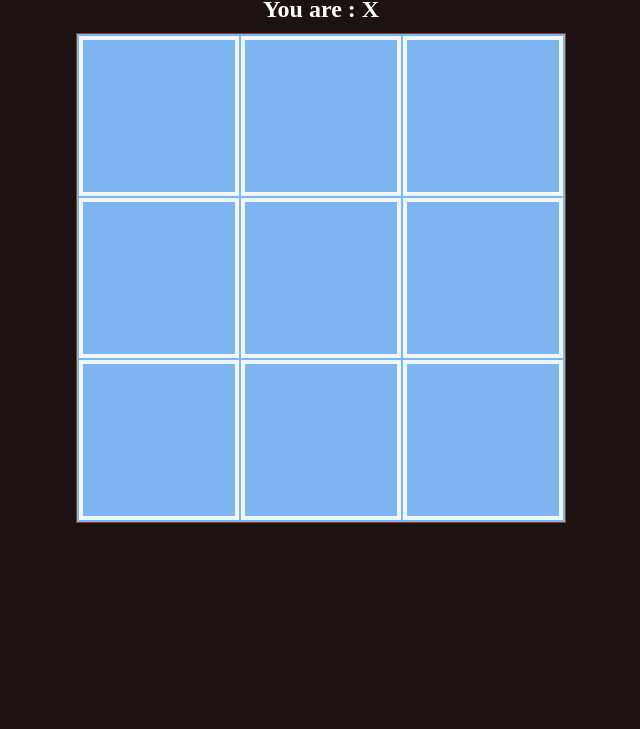
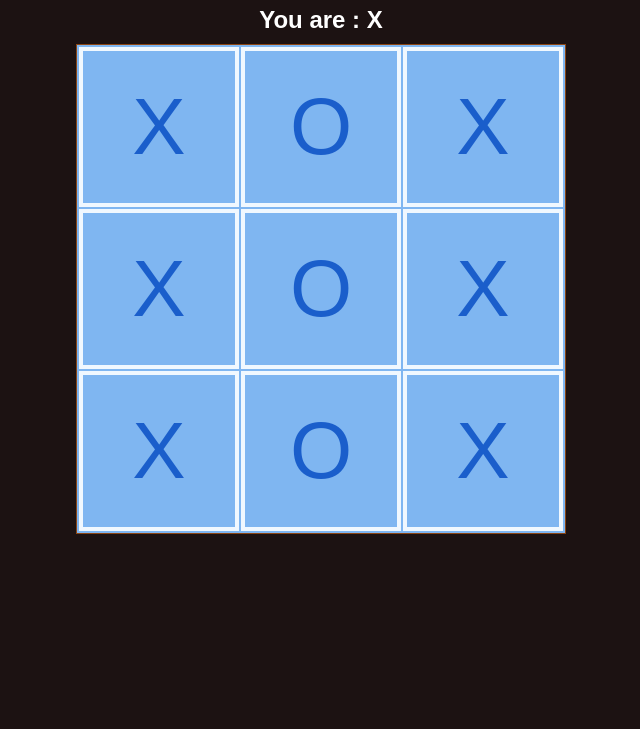
Before and after one commit to IrumiDesu7/Tic-Tac-Toe, a plain HTML site: page index.html in a window 1280 px wide. Shown: the part 71-800 px from the top of the page, without its empty margins (319-959 px from the left). Drawn offline with Linux system fonts and the light colour scheme.

Commit message:
added initial files

```diff
--- a/index.html
+++ b/index.html
@@ -13,19 +13,19 @@
       <h3>You are : X</h3>
       <table>
         <tr>
-          <td></td>
-          <td></td>
-          <td></td>
+          <td id="1"></td>
+          <td id="2"></td>
+          <td id="3"></td>
         </tr>
         <tr>
-          <td></td>
-          <td></td>
-          <td></td>
+          <td id="4"></td>
+          <td id="5"></td>
+          <td id="6"></td>
         </tr>
         <tr>
-          <td></td>
-          <td></td>
-          <td></td>
+          <td id="7"></td>
+          <td id="8"></td>
+          <td id="9"></td>
         </tr>
       </table>
     </div>
--- a/script.js
+++ b/script.js
@@ -1,14 +1,15 @@
-const gameBoard = (() => {
-  let _board = new Array(9);
-
-  const add = (position, symbol) => {
-    _board = _board.splice(position, 0, symbol);
-    return _board;
-  };
-
-  return { _board, add };
+const gameBoard = (function () {
+  const _board = ['X', 'O', 'X', 'X', 'O', 'X', 'X', 'O', 'X'];
+  return { _board };
 })();
 
-const Player = (name, symbol) => {
-  return { name, symbol };
-};
+const displayController = (function () {
+  let boards = document.querySelectorAll('td');
+  boards = [...boards];
+  const boardUpdate = (() => {
+    return boards.map((item, index) => {
+      return (item.textContent = gameBoard._board[index]);
+    });
+  })();
+  return { boards };
+})();
--- a/styles.css
+++ b/styles.css
@@ -4,6 +4,7 @@ body {
   height: 100%;
   background-color: rgb(28, 18, 18);
   box-sizing: border-box;
+  font-family: sans-serif;
 }
 
 .container {
@@ -18,7 +19,9 @@ h3 {
   margin: 10px;
   color: white;
 }
-
+h1 {
+  margin-top: 20px;
+}
 h3 {
   font-size: 1.5rem;
 }
@@ -26,14 +29,12 @@ h3 {
 table * {
   border: 4px solid aliceblue;
 }
-
 table {
   font-size: 5rem;
   text-align: center;
   background-color: #7fb6f1;
   border: 1px solid saddlebrown;
 }
-
 td {
   width: 150px;
   height: 150px;
```
